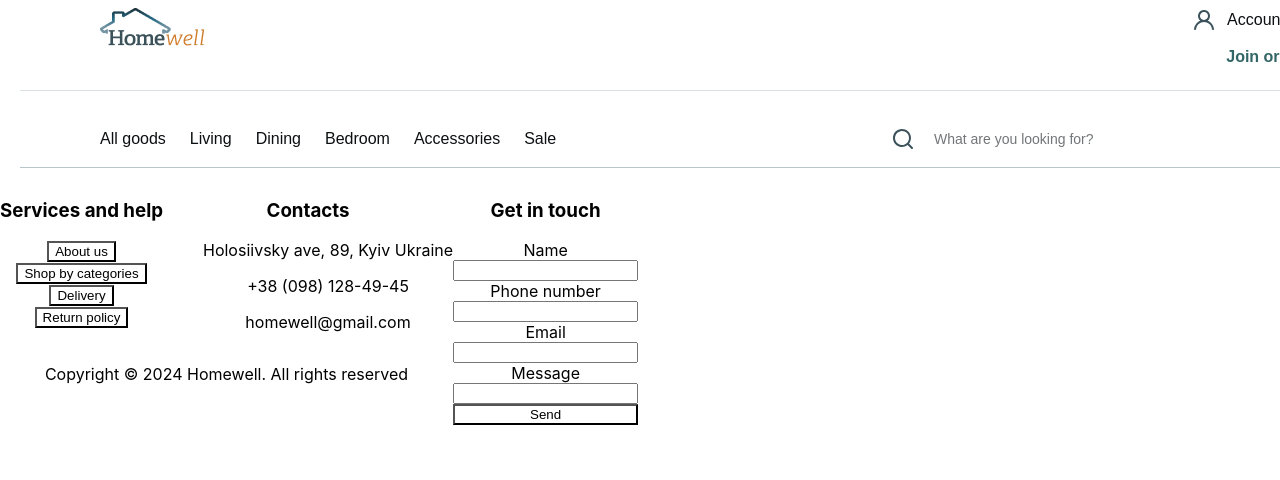
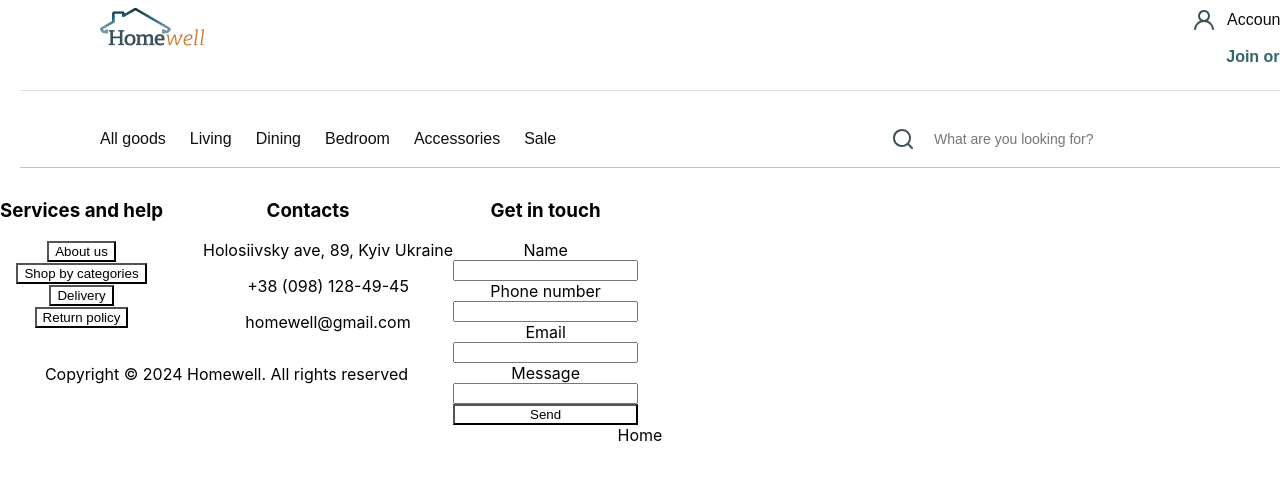
Before and after one commit to Vlad1slov/Frontend-Team-challenge, a React (Create React App) app: page / in a window 1280 px wide. Shown: the top 480 px of the page. Built offline with nearby package versions, Linux system fonts and the light colour scheme.

Commit message:
Adds homepage

```diff
--- a/src/components/Header/Header.jsx
+++ b/src/components/Header/Header.jsx
@@ -4,9 +4,9 @@ import { Link } from "react-router-dom";
 import destopLogo from "../../images/desktop.png";
 import mobileLogo from "../../images/mobile.png";
 
-const Header = ({ className, ...props }) => {
+const Header = () => {
     return (
-        <div className={styles["header-desktop"] + " " + className}>
+        <div className={styles["header-desktop"]}>
             <div className={styles["header-row-1"]}>
                 <Link to="*">
                     <img
--- /dev/null
+++ b/src/pages/Home.jsx
@@ -0,0 +1,5 @@
+const Home = () => {
+    return <div>Home</div>;
+};
+
+export default Home;
--- a/src/router/routes.js
+++ b/src/router/routes.js
@@ -2,6 +2,7 @@ import Accessories from "pages/Accessories";
 import AllGoods from "pages/AllGoods";
 import Bedroom from "pages/Bedroom";
 import Dining from "pages/Dining";
+import Home from "pages/Home";
 import Living from "pages/Living";
 import Sale from "pages/Sale";
 
@@ -12,4 +13,5 @@ export const routes = [
     { path: "/dining", element: <Dining />, exact: true },
     { path: "/living", element: <Living />, exact: true },
     { path: "/sale", element: <Sale />, exact: true },
+    { path: "*", element: <Home />, exact: true },
 ];
```
